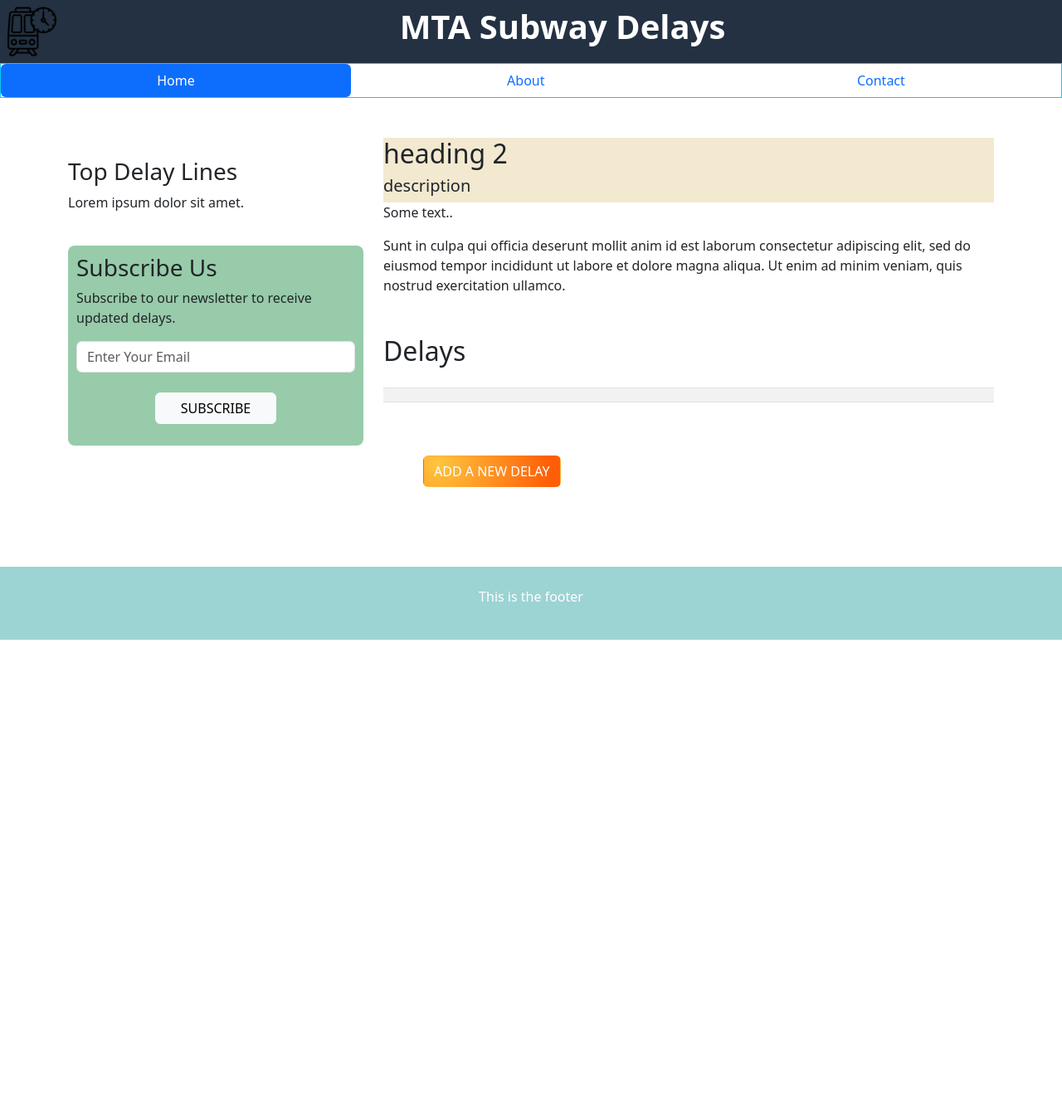
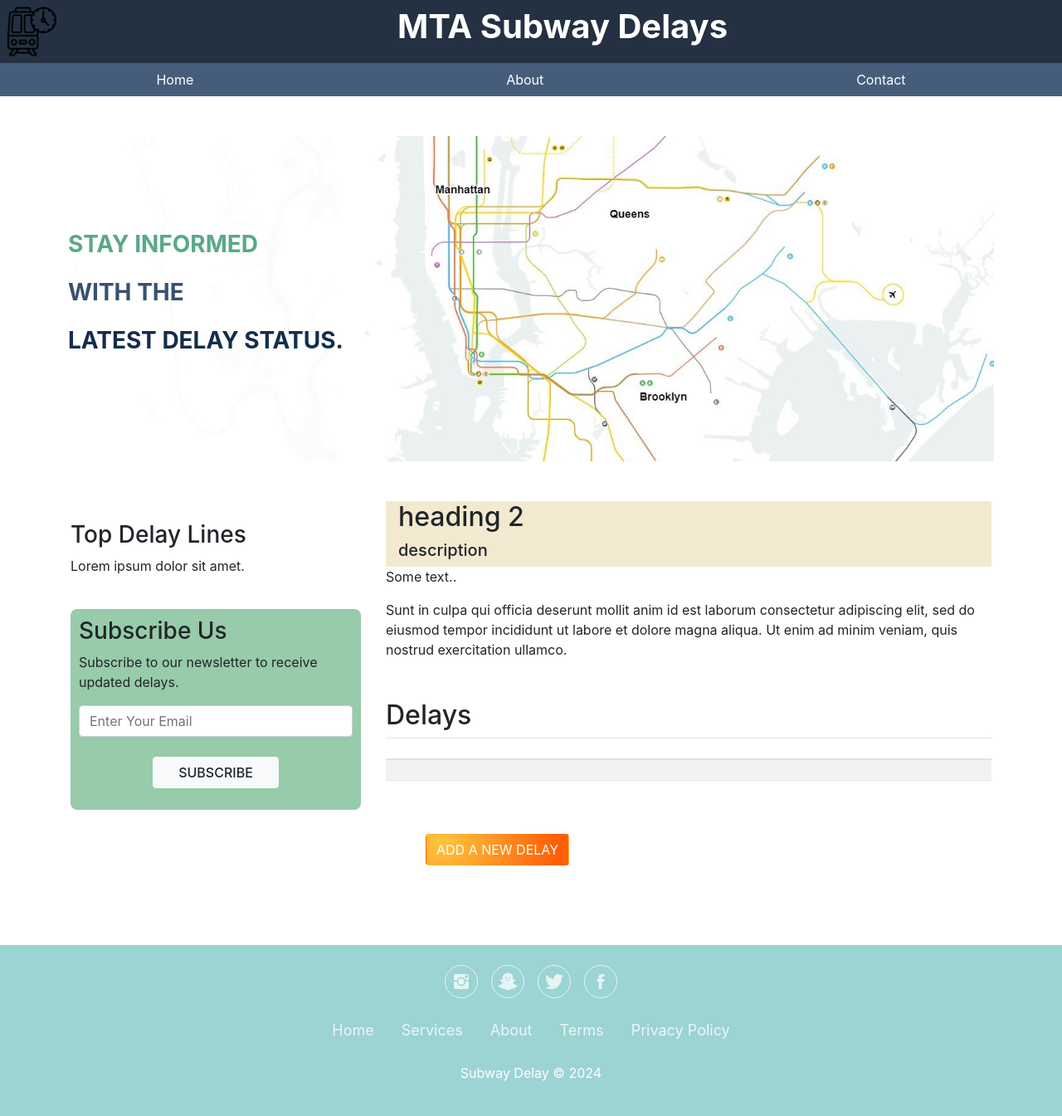
Before and after one commit to yanyzhang/mtasubwaydelays, a Flask app: page / in a window 1280 px wide. Shown: the whole page at 83% size. Before the commit the page ends 771 px from the top, so only its background shows below. Run offline with Flask 3, Linux system fonts and the light colour scheme; lists and menus that the app fills with data are empty; some libraries are stand-ins or nearby versions; some web fonts are replaced.

Commit message:
styling for navbar, added main img and edited the footer

```diff
--- a/app.py
+++ b/app.py
@@ -4,7 +4,7 @@ from flask_sqlalchemy import SQLAlchemy
 
 
 app=Flask(__name__)
-app.config['SQLALCHEMY_DATABASE_URI']='postgresql+psycopg2://postgres:password@localhost:5432/mtasubwaydelays'
+app.config['SQLALCHEMY_DATABASE_URI']='postgresql+psycopg2://postgres:groe46disc@localhost:5432/mtasubwaydelays'
 # Debugging line to print the URI
 app.config['SQLALCHEMY_TRACK_MODIFICATIONS']=False
 app.config['SECRET_KEY'] = 'secret_key'
--- a/static/styles/styles.css
+++ b/static/styles/styles.css
@@ -21,3 +21,57 @@ body {
     margin-right: auto;
     width: 500px;
 }
+
+
+/* footer css */
+.footer {
+  padding:40px 0;
+  background-color:#ffffff;
+  color:#4b4c4d;
+}
+
+.footer ul {
+  padding:0;
+  list-style:none;
+  text-align:center;
+  font-size:18px;
+  line-height:1.6;
+  margin-bottom:0;
+}
+
+.footer li {
+  padding:0 10px;
+}
+
+.footer ul a {
+  color:inherit;
+  text-decoration:none;
+  opacity:0.8;
+}
+
+.footer ul a:hover {
+  opacity:1;
+}
+
+.footer .social {
+  text-align:center;
+  padding-bottom:25px;
+}
+
+.footer .social > a {
+  font-size:24px;
+  width:40px;
+  height:40px;
+  line-height:40px;
+  display:inline-block;
+  text-align:center;
+  border-radius:50%;
+  border:1px solid #ffffff;
+  margin:0 8px;
+  color:inherit;
+  opacity:0.75;
+}
+
+.footer .social > a:hover {
+  opacity:0.9;
+}
--- a/templates/base.html
+++ b/templates/base.html
@@ -13,52 +13,77 @@
       rel="stylesheet"
       href="{{ url_for('static', filename='styles/bootstrap.min.css') }}"
     />
+    <link
+      rel="stylesheet"
+      href="https://cdnjs.cloudflare.com/ajax/libs/twitter-bootstrap/4.1.3/css/bootstrap.min.css"
+    />
+    <link
+      rel="stylesheet"
+      href="https://cdnjs.cloudflare.com/ajax/libs/ionicons/2.0.1/css/ionicons.min.css"
+    />
   </head>
   <body>
     <header class="d-flex" style="background-color: #233142">
       <div class="p-2">
+        <a href="{{ url_for('index') }}">
           <img
             src="{{ url_for('static', filename='img/train-times_2154933.png') }}"
             class="img-fluid"
             alt="logo"
             style="width: 60px"
-        />
+        /></a>
       </div>
       <h1 class="text-center text-white fw-bold display-6 p-2 flex-grow-1">
         MTA Subway Delays
       </h1>
     </header>
-    <nav class="nav nav-pills nav-fill border border-info">
-      <a href="{{ url_for('index') }}" class="nav-item nav-link active">Home</a>
-      <a href="{{ url_for('about') }}" class="nav-item nav-link">About</a>
-      <a href="{{ url_for('contact') }}" class="nav-item nav-link">Contact</a>
+    <nav
+      class="nav nav-pills nav-fill nav-light"
+      style="background-color: #455d7a"
+    >
+      <a href="{{ url_for('index') }}" class="nav-item nav-link text-white"
+        >Home</a
+      >
+      <a href="{{ url_for('about') }}" class="nav-item nav-link text-white"
+        >About</a
+      >
+      <a href="{{ url_for('contact') }}" class="nav-item nav-link text-white"
+        >Contact</a
+      >
     </nav>
 
-
-
-
-
-    <div class="container mt-5">
-      {% with messages = get_flashed_messages(with_categories=True) %} {% if
-      messages %}
-      <div class="alert-messages">
-        {% for category, message in messages %}
-        <div
-          class="alert alert-{{ category }} mt-3 text-danger fw-bold fst-italic"
-          role="alert"
-        >
-          {{ message }}
-        </div>
-        {% endfor %}
-      </div>
-
-      {% endif %} {% endwith %} {% block content %}{% endblock %}
-    </div>
+    <div class="container mt-5">{% block content %}{% endblock %}</div>
     <footer
       class="footer mt-5 p-4 text-center text-white"
       style="background-color: #9cd3d3"
     >
-      <p>This is the footer</p>
+      <div class="social">
+        <a href="#"><i class="icon ion-social-instagram"></i></a
+        ><a href="#"><i class="icon ion-social-snapchat"></i></a
+        ><a href="#"><i class="icon ion-social-twitter"></i></a
+        ><a href="#"><i class="icon ion-social-facebook"></i></a>
+      </div>
+      <ul class="list-inline" style="list-style: none; line-height: 1.6">
+        <li class="list-inline-item">
+          <a href="#">Home</a>
+        </li>
+        <li class="list-inline-item">
+          <a href="#">Services</a>
+        </li>
+        <li class="list-inline-item">
+          <a href="#">About</a>
+        </li>
+        <li class="list-inline-item">
+          <a href="#">Terms</a>
+        </li>
+        <li class="list-inline-item">
+          <a href="#">Privacy Policy</a>
+        </li>
+      </ul>
+      <br />
+      <p class="copyright">Subway Delay © 2024</p>
     </footer>
+    <script src="https://cdnjs.cloudflare.com/ajax/libs/jquery/3.2.1/jquery.min.js"></script>
+    <script src="https://cdnjs.cloudflare.com/ajax/libs/twitter-bootstrap/4.1.3/js/bootstrap.bundle.min.js"></script>
   </body>
 </html>
--- a/templates/index.html
+++ b/templates/index.html
@@ -1,6 +1,31 @@
 <!-- index.html -->
 {% extends "base.html" %} {% block title %}MTA Subway Delays{% endblock %}
 {%block content %}
+<div class="row">
+  <div class="image-container position-relative">
+    <img
+      src="/static/img/Subwaymapshorter.jpg"
+      class="img-responsive"
+      style="width: 100%; height: auto; display: block; object-fit: cover"
+      alt="subway map"
+    />
+    <div
+      class="text-overlay position-absolute top-0 left-1 right-0 bottom-0 p-20 fs-3 fw-bold text-uppercase"
+      style="
+        background-color: rgba(255, 255, 255, 0.8);
+        display: flex;
+        flex-direction: column;
+        justify-content: center;
+      "
+    >
+      <p style="color: #59a985">Stay informed</p>
+      <p style="color: #385170">with the</p>
+      <p style="color: #142d4c">latest delay status.</p>
+    </div>
+  </div>
+</div>
+<br />
+<br />
 <div class="row">
   <div class="col-sm-4">
     <div>
@@ -30,6 +55,20 @@
             required
           />
           <br />
+          {% with messages = get_flashed_messages(with_categories=True) %} {% if
+          messages %}
+          <div class="alert-messages">
+            {% for category, message in messages %}
+            <div
+              class="alert alert-{{ category }} mt-3 text-success"
+              role="alert"
+            >
+              {{ message }}
+            </div>
+            {% endfor %}
+          </div>
+
+          {% endif %} {% endwith %}
           <button
             class="btn mb-3 btn-light"
             type="submit"
```
Also changed, not shown: static/img/Subwaymapshorter.jpg (added). Lines whose indentation alone changed are shown as unchanged.
